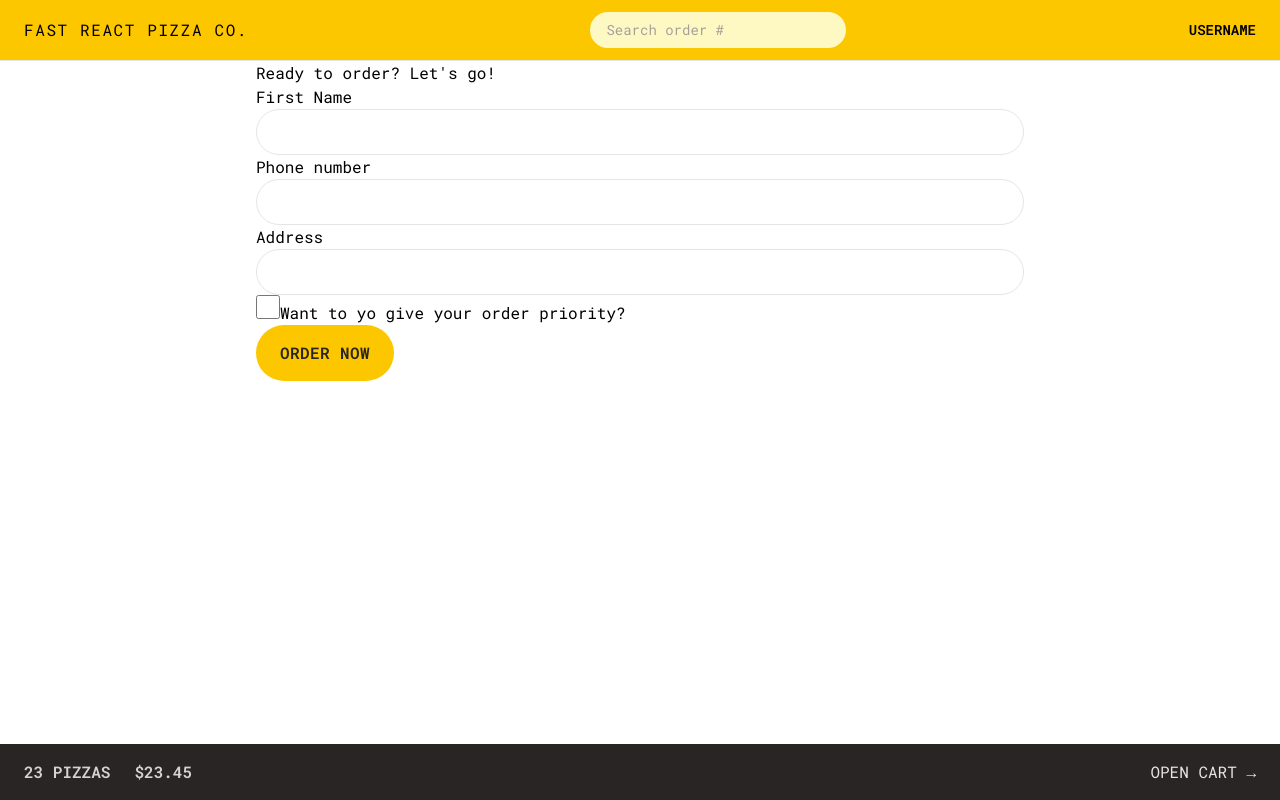
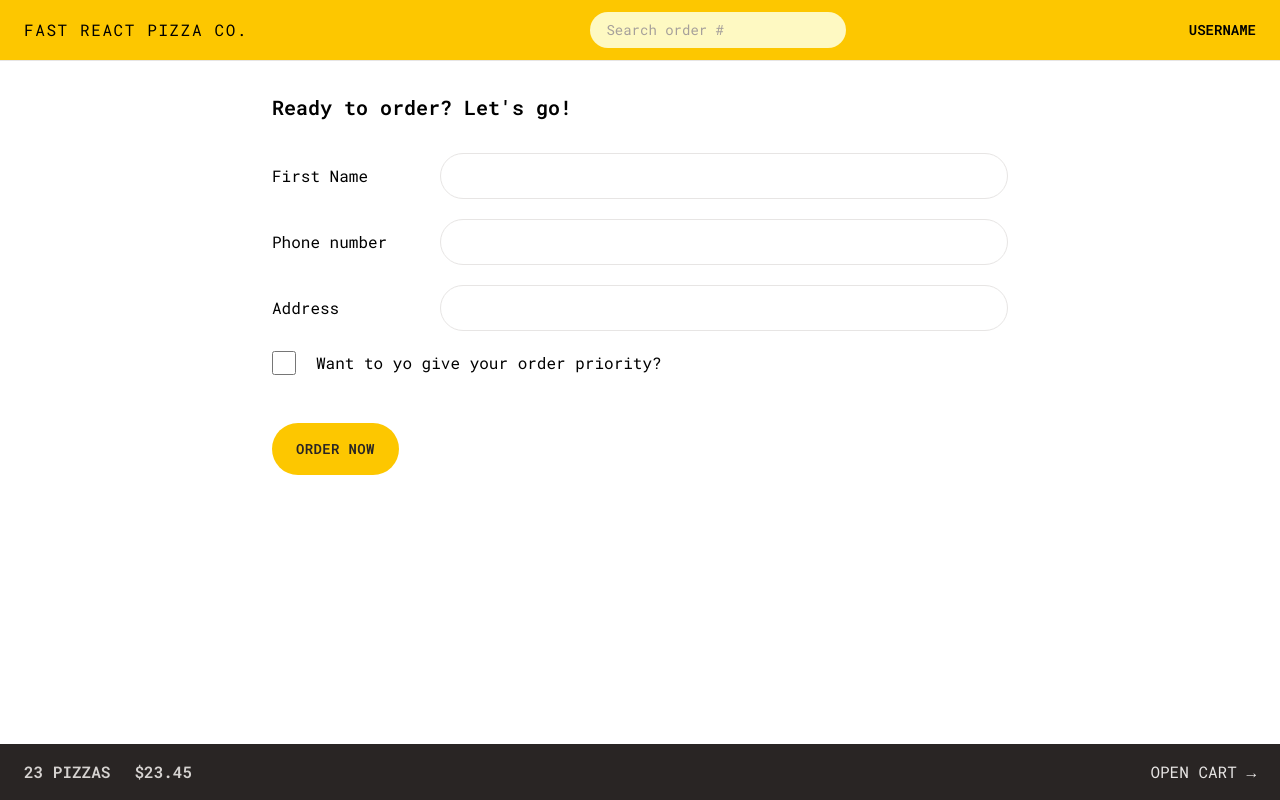
Before and after one commit to eroscamposg/react-pizza, a React (Vite) app: page /order/new in a window 1280 px wide. Built offline with nearby package versions, Linux system fonts and the light colour scheme.

Commit message:
Styling the order form

```diff
--- a/src/features/order/CreateOrder.jsx
+++ b/src/features/order/CreateOrder.jsx
@@ -42,32 +42,41 @@
   const formErrors = useActionData();
 
   return (
-    <div>
-      <h2>Ready to order? Let's go!</h2>
+    <div className="px-4 py-8">
+      <h2 className="mb-8 text-xl font-semibold">Ready to order? Let's go!</h2>
 
       {/* <Form method="POST" action="order/new"> */}
       <Form method="POST">
-        <div>
-          <label>First Name</label>
-          <input className="input" type="text" name="customer" required />
+        <div className="mb-5 flex flex-col gap-2 sm:flex-row sm:items-center">
+          <label className="sm:basis-40">First Name</label>
+          <input className="input grow" type="text" name="customer" required />
         </div>
 
-        <div>
-          <label>Phone number</label>
-          <div>
-            <input className="input" type="tel" name="phone" required />
-          </div>
-          {formErrors?.phone && <p>{formErrors.phone}</p>}
-        </div>
-
-        <div>
-          <label>Address</label>
-          <div>
-            <input className="input" type="text" name="address" required />
+        <div className="mb-5 flex flex-col gap-2 sm:flex-row sm:items-center">
+          <label className="sm:basis-40">Phone number</label>
+          <div className="grow">
+            <input className="input w-full" type="tel" name="phone" required />
+            {formErrors?.phone && (
+              <p className="mt-2 rounded-md bg-red-100 p-2 text-xs text-red-700">
+                {formErrors.phone}
+              </p>
+            )}
           </div>
         </div>
 
-        <div>
+        <div className="mb-5 flex flex-col gap-2 sm:flex-row sm:items-center">
+          <label className="sm:basis-40">Address</label>
+          <div className="grow">
+            <input
+              className="input w-full"
+              type="text"
+              name="address"
+              required
+            />
+          </div>
+        </div>
+
+        <div className="mb-12 flex items-center gap-5">
           <input
             className="h-6 w-6 accent-yellow-400 focus:ring focus:ring-yellow-400 focus:ring-offset-2 focus:outline-none"
             type="checkbox"
@@ -115,10 +124,11 @@
 
   if (Object.keys(errors).length > 0) return errors;
 
-  const newOrder = await createOrder(order);
+  // const newOrder = await createOrder(order);
 
-  // Cant use useNavigate, since hooks cant be created inside functions, only inside components
-  return redirect(`/order/${newOrder.id}`);
+  // // Cant use useNavigate, since hooks cant be created inside functions, only inside components
+  // return redirect(`/order/${newOrder.id}`);
+  return null;
 }
 
 export default CreateOrder;
--- a/src/index.css
+++ b/src/index.css
@@ -7,7 +7,7 @@
 
 @layer components {
   .input {
-    @apply w-full rounded-full border border-stone-200 px-4 py-2 text-sm transition-all duration-300 placeholder:text-stone-400 focus:ring focus:ring-yellow-400 focus:outline-none md:px-6 md:py-3;
+    @apply rounded-full border border-stone-200 px-4 py-2 text-sm transition-all duration-300 placeholder:text-stone-400 focus:ring focus:ring-yellow-400 focus:outline-none md:px-6 md:py-3;
   }
 
   /* https://dev.to/afif/i-made-100-css-loaders-for-your-next-project-4eje */
--- a/src/ui/Button.jsx
+++ b/src/ui/Button.jsx
@@ -2,13 +2,13 @@
 
 function Button({ children, disabled, to, type }) {
   const base =
-    "inline-block rounded-full bg-yellow-400 font-semibold tracking-wide text-stone-800 uppercase transition-colors duration-300 hover:bg-yellow-300 focus:bg-yellow-300 focus:ring focus:ring-yellow-300 focus:ring-offset-2 focus:outline-none disabled:cursor-not-allowed cursor-pointer";
+    "inline-block text-sm rounded-full bg-yellow-400 font-semibold tracking-wide text-stone-800 uppercase transition-colors duration-300 hover:bg-yellow-300 focus:bg-yellow-300 focus:ring focus:ring-yellow-300 focus:ring-offset-2 focus:outline-none disabled:cursor-not-allowed cursor-pointer";
 
   const styles = {
     primary: base + "px-4 py-3 md:px-6 md:py-4",
     small: base + "px-3 py-2 md:px-5 md:py-2.5 text-xs",
     secondary:
-      "cursor-pointer inline-block rounded-full border-2 border-stone-300 font-semibold tracking-wide text-stone-400 uppercase transition-colors duration-300 hover:bg-stone-300 hover:text-stone-800 focus:bg-stone-300 focus:text-stone-800 focus:ring focus:ring-stone-200 focus:ring-offset-2 focus:outline-none disabled:cursor-not-allowed px-4 py-2.5 md:px-6 md:py-3.5",
+      "cursor-pointer text-sm inline-block rounded-full border-2 border-stone-300 font-semibold tracking-wide text-stone-400 uppercase transition-colors duration-300 hover:bg-stone-300 hover:text-stone-800 focus:bg-stone-300 focus:text-stone-800 focus:ring focus:ring-stone-200 focus:ring-offset-2 focus:outline-none disabled:cursor-not-allowed px-4 py-2.5 md:px-6 md:py-3.5",
   };
 
   if (to)
```
Also changed, not shown: index.html (+5 -2 lines).
